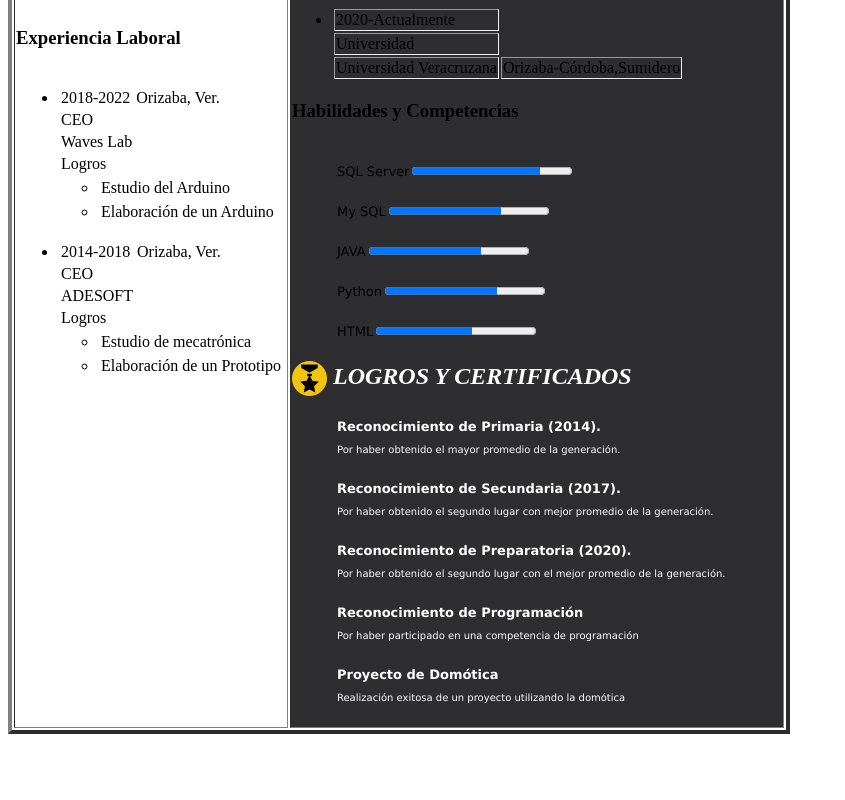
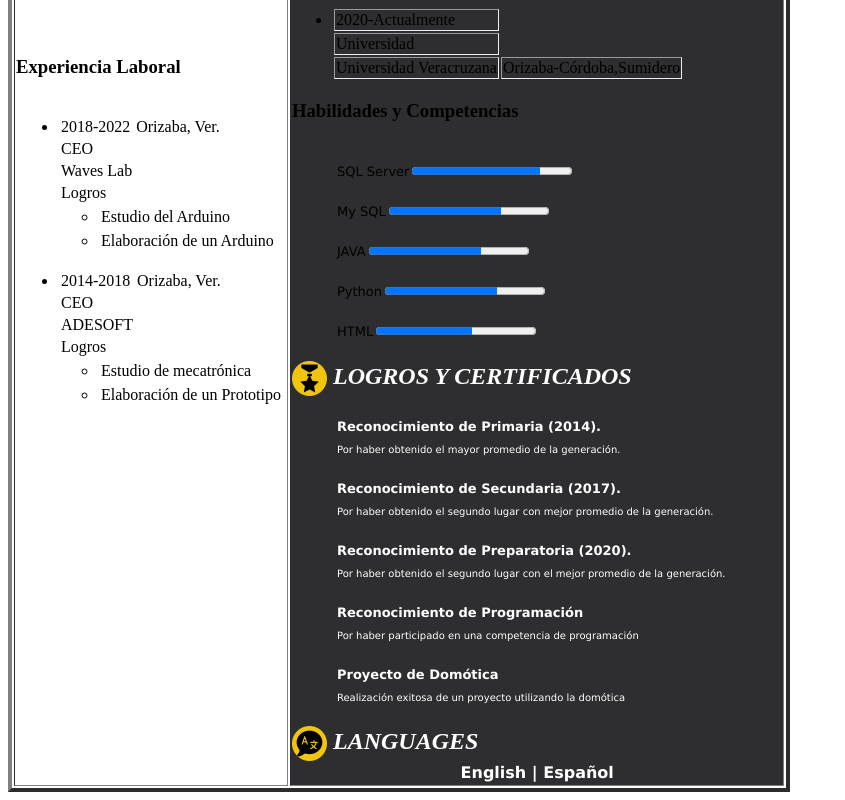
Before and after one commit to ZurisaddaiRJ/ZurisaddaiR.github.io, an Angular app: page / in a window 1280 px wide. Shown: the part 454-1254 px from the top of the page, without its empty margins (0-845 px from the left). Before the commit the page ends 1196 px from the top, so only its background shows below. Built offline with nearby package versions, Linux system fonts and the light colour scheme.

Commit message:
create branch languages #13

```diff
--- a/src/app/app.component.html
+++ b/src/app/app.component.html
@@ -12,6 +12,7 @@
       <app-education></app-education>
       <app-skills></app-skills>
       <app-certificates></app-certificates>
+      <app-languages></app-languages>
     </td>
   </tr>
 </table>
--- a/src/app/app.module.ts
+++ b/src/app/app.module.ts
@@ -8,6 +8,7 @@ import { WorkExperienceComponent } from './work-experience/work-experience.compo
 import { EducationComponent } from './education/education.component';
 import { SkillsComponent } from './skills/skills.component';
 import { CertificatesComponent } from './certificates/certificates.component';
+import { LanguagesComponent } from './languages/languages.component';
 
 @NgModule({
   declarations: [
@@ -16,7 +17,8 @@ import { CertificatesComponent } from './certificates/certificates.component';
     WorkExperienceComponent,
     EducationComponent,
     SkillsComponent,
-    CertificatesComponent
+    CertificatesComponent,
+    LanguagesComponent
   ],
   imports: [
     BrowserModule,
--- /dev/null
+++ b/src/app/languages/languages.component.html
@@ -0,0 +1,6 @@
+<FONT FACE="Tw Cen MT" SIZE=5 color="white"><b><i> <img src="../assets/idioma.png" align="center"> LANGUAGES </i></b>
+</FONT>
+<table border="0" align="center">
+        <FONT FACE="verdana" SIZE=3 color="white"><b> English | </b></FONT>
+        <FONT FACE="verdana" SIZE=3 color="white"><b> Español </b></FONT>
+</table>
--- /dev/null
+++ b/src/app/languages/languages.component.ts
@@ -0,0 +1,15 @@
+import { Component, OnInit } from '@angular/core';
+
+@Component({
+  selector: 'app-languages',
+  templateUrl: './languages.component.html',
+  styleUrls: ['./languages.component.css']
+})
+export class LanguagesComponent implements OnInit {
+
+  constructor() { }
+
+  ngOnInit(): void {
+  }
+
+}
```
Also changed, not shown: src/app/languages/languages.component.css (added), src/assets/idioma.png (added), 1 other file (tests, documents, lock files or other folders).
